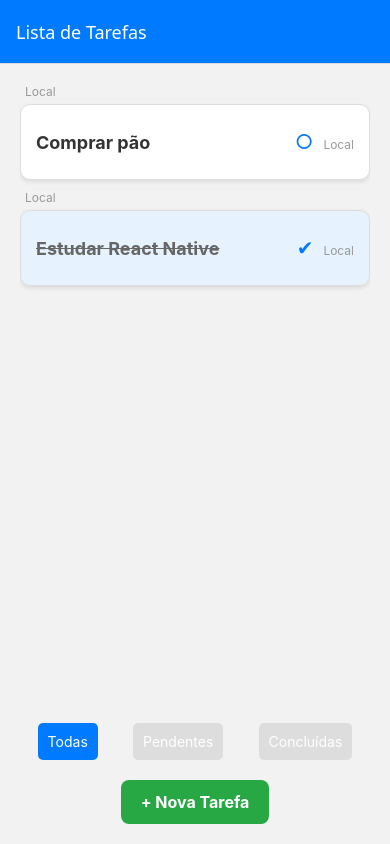
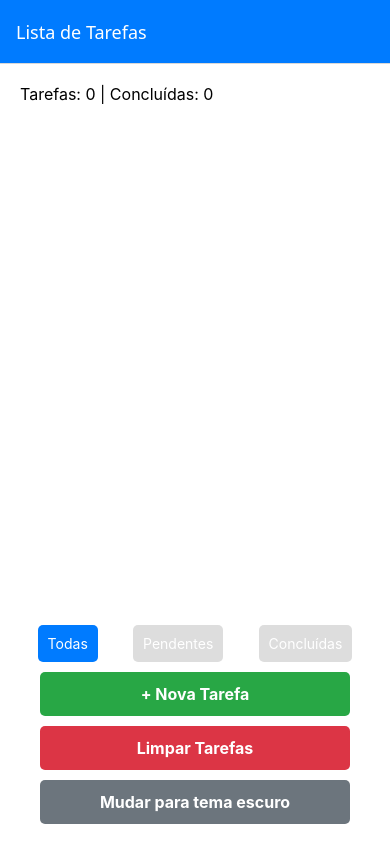
Before and after one commit to gabrielBorgesDornemann/Torradeira, a React Native app: screen /Home in a window 390 px wide. Built offline with nearby package versions, Linux system fonts and the light colour scheme.

Commit message:
Fiz o Slide 10

```diff
--- a/App.tsx
+++ b/App.tsx
@@ -4,11 +4,13 @@ import HomeScreen from "./screens/HomeScreen";
 import DetailsScreen from "./screens/DetailsScreen";
 import AddTaskScreen from "./screens/AddTaskScreen";
 import CustomHeader from "./components/CustomHeader";
+import { TaskProvider } from "./contexts/TaskContext";
 
 const Stack = createStackNavigator();
 
 export default function App() {
   return (
+    <TaskProvider>
       <NavigationContainer>
         <Stack.Navigator initialRouteName="Home">
           <Stack.Screen
@@ -38,5 +40,6 @@ export default function App() {
           />
         </Stack.Navigator>
       </NavigationContainer>
+    </TaskProvider>
   );
 }
--- a/components/TaskCard.tsx
+++ b/components/TaskCard.tsx
@@ -1,11 +1,13 @@
-import { StyleSheet, View, Text, TouchableOpacity } from "react-native";
+import { View, Text, TouchableOpacity, StyleSheet } from "react-native";
+import CustomButton from "./CustomButton";
 
 interface TaskCardProps {
   title: string;
   completed: boolean;
   onPress?: () => void;
   onToggle?: () => void;
-  userId?: number | null;
+  isLocal?: boolean;
+  onDelete?: () => void;
 }
 
 export default function TaskCard({
@@ -13,73 +15,53 @@ export default function TaskCard({
   completed,
   onPress,
   onToggle,
-  userId,
+  isLocal,
+  onDelete,
 }: TaskCardProps) {
   return (
-    <View
-      style={[styles.cardContainer, completed && styles.completedContainer]}
-    >
-      <TouchableOpacity
-        style={styles.card}
-        onPress={onPress}
-        disabled={!onPress}
-      >
-        <Text style={[styles.cardTitle, completed && styles.completed]}>
-          {title}
-        </Text>
-      </TouchableOpacity>
-
+    <TouchableOpacity onPress={onPress} activeOpacity={onPress ? 0.7 : 1}>
+      <View style={styles.actions}>
         {onToggle && (
           <TouchableOpacity style={styles.toggleButton} onPress={onToggle}>
             <Text style={styles.toggleText}>{completed ? "✔" : "○"}</Text>
           </TouchableOpacity>
         )}
-      <Text style={styles.sourceText}>{!userId ? "Local" : "API"}</Text>
+        <Text style={styles.title}>{title}</Text>
+        {isLocal && onDelete && (
+          <CustomButton
+            title="Excluir"
+            onPress={onDelete}
+            color="#dc3545"
+            style={styles.deleteButton}
+            textStyle={styles.deleteButtonText}
+          />
+        )}
       </View>
+    </TouchableOpacity>
   );
 }
 
 const styles = StyleSheet.create({
-  cardContainer: {
+  actions: {
     flexDirection: "row",
     alignItems: "center",
-    backgroundColor: "#fff",
-    padding: 15,
-    borderRadius: 10,
-    marginBottom: 10,
-    borderWidth: 1,
-    borderColor: "#ddd",
-    shadowColor: "#000",
-    shadowOffset: { width: 0, height: 2 },
-    shadowOpacity: 0.1,
-    shadowRadius: 5,
-    elevation: 3,
-  },
-  completedContainer: {
-    backgroundColor: "#e6f3ff",
-  },
-  card: {
-    flex: 1,
-  },
-  cardTitle: {
-    fontSize: 18,
-    fontWeight: "bold",
-    color: "#333",
-  },
-  completed: {
-    textDecorationLine: "line-through",
-    color: "#666",
+    marginVertical: 5,
   },
   toggleButton: {
-    padding: 10,
+    marginRight: 10,
   },
   toggleText: {
-    fontSize: 20,
-    color: "#007bff",
+    fontSize: 18,
   },
-  sourceText: {
-    fontSize: 12,
-    color: "#999",
-    marginTop: 5,
+  title: {
+    flex: 1,
+    fontSize: 16,
+  },
+  deleteButton: {
+    paddingVertical: 8,
+    paddingHorizontal: 12,
+  },
+  deleteButtonText: {
+    fontSize: 14,
   },
 });
--- /dev/null
+++ b/contexts/TaskContext.tsx
@@ -0,0 +1,108 @@
+import { createContext, useContext, useState, useMemo } from "react";
+
+interface Task {
+  id: string;
+  title: string;
+  description?: string;
+  completed: boolean;
+  userId: number | null;
+}
+
+interface TaskContextProps {
+  localTasks: Task[];
+  addTask: (task: { title: string; description?: string }) => void;
+  updateTask: (
+    id: string,
+    task: { title: string; description?: string }
+  ) => void;
+  deleteTask: (id: string) => void;
+  toggleTaskCompletion: (id: string) => void;
+  clearTasks: () => void;
+  getCompletedCount: () => number;
+  theme: "light" | "dark";
+  toggleTheme: () => void;
+}
+
+const TaskContext = createContext<TaskContextProps | undefined>(undefined);
+
+export const TaskProvider = ({ children }: { children: React.ReactNode }) => {
+  const [localTasks, setLocalTasks] = useState<Task[]>([]);
+  const [theme, setTheme] = useState<"light" | "dark">("light");
+
+  const addTask = ({
+    title,
+    description = "",
+  }: {
+    title: string;
+    description?: string;
+  }) => {
+    const newTask: Task = {
+      id: Date.now().toString(),
+      title,
+      description,
+      completed: false,
+      userId: null,
+    };
+    setLocalTasks((prev) => [newTask, ...prev]);
+  };
+
+  const updateTask = (
+    id: string,
+    { title, description = "" }: { title: string; description?: string }
+  ) => {
+    setLocalTasks((prev) =>
+      prev.map((task) =>
+        task.id === id ? { ...task, title, description } : task
+      )
+    );
+  };
+
+  const deleteTask = (id: string) => {
+    setLocalTasks((prev) => prev.filter((task) => task.id !== id));
+  };
+
+  const toggleTaskCompletion = (id: string) => {
+    setLocalTasks((prev) =>
+      prev.map((task) =>
+        task.id === id ? { ...task, completed: !task.completed } : task
+      )
+    );
+  };
+
+  const clearTasks = () => {
+    setLocalTasks([]);
+  };
+
+  const getCompletedCount = () => {
+    return localTasks.filter((task) => task.completed).length;
+  };
+
+  const toggleTheme = () => {
+    setTheme((prev) => (prev === "light" ? "dark" : "light"));
+  };
+
+  const value = useMemo(
+    () => ({
+      localTasks,
+      addTask,
+      updateTask,
+      deleteTask,
+      toggleTaskCompletion,
+      clearTasks,
+      getCompletedCount,
+      theme,
+      toggleTheme,
+    }),
+    [localTasks, theme]
+  );
+
+  return <TaskContext.Provider value={value}>{children}</TaskContext.Provider>;
+};
+
+export const useTasks = () => {
+  const context = useContext(TaskContext);
+  if (!context) {
+    throw new Error("useTasks deve ser usado dentro de TaskProvider");
+  }
+  return context;
+};
--- a/screens/AddTaskScreen.tsx
+++ b/screens/AddTaskScreen.tsx
@@ -1,50 +1,57 @@
-import React, { useState } from "react";
-import {
-  View,
-  Text,
-  TextInput,
-  TouchableOpacity,
-  StyleSheet,
-  Alert,
-} from "react-native";
+import React, { useEffect, useState } from "react";
+import { View, Text, TouchableOpacity, StyleSheet, Alert } from "react-native";
+import CustomInput from "../components/CustomInput";
+import { useTasks } from "../contexts/TaskContext";
 
-export default function AddTaskScreen({ navigation, route }: any) {
-  const { addTask } = route.params;
+export default function AddTaskScreen({ route, navigation }: any) {
+  const { addTask, updateTask } = useTasks();
+  const task = route.params?.task;
+
   const [title, setTitle] = useState("");
   const [description, setDescription] = useState("");
 
-  const handleAddTask = () => {
-    if (title.trim() === "") {
-      Alert.alert("Erro", "O título da tarefa é obrigatório.");
+  useEffect(() => {
+    if (task) {
+      setTitle(task.title);
+      setDescription(task.description);
+    }
+  }, [task]);
+
+  const handleSave = () => {
+    if (!title.trim()) {
+      Alert.alert("Erro", "O título é obrigatório.");
       return;
     }
 
-    addTask({ title, description });
+    if (task) {
+      updateTask(task.id, { title, description });
+    } else {
+      addTask({ title, description });
+    }
+
     navigation.goBack();
   };
 
   return (
     <View style={styles.container}>
-      <Text style={styles.label}>Título da Tarefa</Text>
-      <TextInput
-        style={styles.input}
+      <Text style={styles.label}>Título</Text>
+      <CustomInput
         value={title}
         onChangeText={setTitle}
         placeholder="Digite o título"
+        required
       />
 
       <Text style={styles.label}>Descrição</Text>
-      <TextInput
-        style={[styles.input, styles.multiline]}
+      <CustomInput
         value={description}
         onChangeText={setDescription}
-        placeholder="Digite a descrição (opcional)"
+        placeholder="Descrição (opcional)"
         multiline
-        numberOfLines={4}
       />
 
-      <TouchableOpacity style={styles.button} onPress={handleAddTask}>
-        <Text style={styles.buttonText}>Adicionar</Text>
+      <TouchableOpacity style={styles.button} onPress={handleSave}>
+        <Text style={styles.buttonText}>{task ? "Salvar" : "Adicionar"}</Text>
       </TouchableOpacity>
     </View>
   );
@@ -62,24 +69,12 @@ const styles = StyleSheet.create({
     color: "#333",
     marginBottom: 8,
   },
-  input: {
-    backgroundColor: "#fff",
-    borderColor: "#ccc",
-    borderWidth: 1,
-    borderRadius: 5,
-    padding: 10,
-    marginBottom: 16,
-    fontSize: 16,
-  },
-  multiline: {
-    height: 100,
-    textAlignVertical: "top",
-  },
   button: {
     backgroundColor: "#007bff",
     paddingVertical: 12,
     borderRadius: 5,
     alignItems: "center",
+    marginTop: 20,
   },
   buttonText: {
     color: "#fff",
--- a/screens/HomeScreen.tsx
+++ b/screens/HomeScreen.tsx
@@ -2,110 +2,61 @@ import React, { useState } from "react";
 import {
   View,
   Text,
-  TouchableOpacity,
   FlatList,
   StyleSheet,
+  TouchableOpacity,
 } from "react-native";
+import { useTasks } from "../contexts/TaskContext";
 import TaskCard from "../components/TaskCard";
-import CustomButton from "../components/CustomButton";
 import CustomModal from "../components/CustomModal";
 
-interface Task {
-  id: string;
-  title: string;
-  description?: string;
-  completed: boolean;
-  userId: number | null;
-}
-
 export default function HomeScreen({ navigation }: any) {
-  const [tasks, setTasks] = useState<Task[]>([
-    { id: "1", title: "Comprar pão", completed: false, userId: null },
-    { id: "2", title: "Estudar React Native", completed: true, userId: 1 },
-  ]);
+  const {
+    localTasks,
+    deleteTask,
+    toggleTaskCompletion,
+    getCompletedCount,
+    clearTasks,
+    theme,
+    toggleTheme,
+  } = useTasks();
 
   const [filter, setFilter] = useState<"all" | "pending" | "completed">("all");
   const [modalVisible, setModalVisible] = useState(false);
   const [taskToDelete, setTaskToDelete] = useState<string | null>(null);
+  const [clearModalVisible, setClearModalVisible] = useState(false);
 
-  const filteredTasks = tasks.filter((task) => {
+  const filteredTasks = localTasks.filter((task) => {
     if (filter === "pending") return !task.completed;
     if (filter === "completed") return task.completed;
     return true;
   });
 
-  const addTask = ({
-    title,
-    description = "",
-  }: {
-    title: string;
-    description?: string;
-  }) => {
-    const newTask: Task = {
-      id: Date.now().toString(),
-      title,
-      description,
-      completed: false,
-      userId: null,
-    };
-    setTasks((prev) => [newTask, ...prev]);
-  };
-
-  const handleTaskPress = (task: Task) => {
-    navigation.navigate("Details", { item: task });
-  };
-
-  const toggleTask = (id: string) => {
-    setTasks((prev) =>
-      prev.map((task) =>
-        task.id === id ? { ...task, completed: !task.completed } : task
-      )
-    );
-  };
-
-  const deleteTask = () => {
-    setTasks((prev) => prev.filter((task) => task.id !== taskToDelete));
-    setModalVisible(false);
-    setTaskToDelete(null);
-  };
-
-  const renderItem = ({ item }: { item: Task }) => {
-    const isLocal = typeof item.id === "string";
-
-    return (
-      <View>
-        <Text style={styles.sourceText}>{isLocal ? "Local" : "API"}</Text>
+  const renderItem = ({ item }: any) => (
     <TaskCard
       title={item.title}
       completed={item.completed}
-          onPress={() => (isLocal ? handleTaskPress(item) : null)}
-          onToggle={() => (isLocal ? toggleTask(item.id) : null)}
+      onPress={() => navigation.navigate("Details", { item })}
+      onToggle={() => toggleTaskCompletion(item.id)}
       onDelete={() => {
-            if (isLocal) {
         setTaskToDelete(item.id);
         setModalVisible(true);
-            }
       }}
-          isLocal={isLocal}
+      isLocal
     />
-      </View>
   );
-  };
 
   return (
-    <View style={{ flex: 1, padding: 20 }}>
+    <View style={[styles.container, theme === "dark" && styles.darkContainer]}>
+      <Text style={styles.countText}>
+        Tarefas: {filteredTasks.length} | Concluídas: {getCompletedCount()}
+      </Text>
+
       <FlatList
         data={filteredTasks}
         keyExtractor={(item) => item.id}
         renderItem={renderItem}
-      />
-
-      <CustomModal
-        visible={modalVisible}
-        onClose={() => setModalVisible(false)}
-        title="Confirmar Exclusão"
-        message="Deseja realmente excluir esta tarefa?"
-        onConfirm={deleteTask}
+        contentContainerStyle={{ paddingBottom: 80 }}
       />
 
       <View style={styles.filterContainer}>
@@ -129,31 +80,67 @@ export default function HomeScreen({ navigation }: any) {
         ))}
       </View>
 
-      <View style={styles.addButtonContainer}>
       <TouchableOpacity
-          style={styles.addButton}
-          onPress={() => navigation.navigate("AddTask", { addTask })}
+        style={styles.button}
+        onPress={() => navigation.navigate("AddTask")}
       >
-          <Text style={styles.addButtonText}>+ Nova Tarefa</Text>
+        <Text style={styles.buttonText}>+ Nova Tarefa</Text>
       </TouchableOpacity>
-      </View>
+
+      <TouchableOpacity
+        style={[styles.button, { backgroundColor: "#dc3545", marginTop: 10 }]}
+        onPress={() => setClearModalVisible(true)}
+      >
+        <Text style={styles.buttonText}>Limpar Tarefas</Text>
+      </TouchableOpacity>
+
+      <TouchableOpacity
+        style={[styles.button, { backgroundColor: "#6c757d", marginTop: 10 }]}
+        onPress={toggleTheme}
+      >
+        <Text style={styles.buttonText}>
+          Mudar para tema {theme === "light" ? "escuro" : "claro"}
+        </Text>
+      </TouchableOpacity>
 
       <CustomModal
         visible={modalVisible}
         onClose={() => setModalVisible(false)}
         title="Confirmar Exclusão"
         message="Deseja realmente excluir esta tarefa?"
-        onConfirm={deleteTask}
+        onConfirm={() => {
+          if (taskToDelete) deleteTask(taskToDelete);
+          setModalVisible(false);
+        }}
+      />
+
+      <CustomModal
+        visible={clearModalVisible}
+        onClose={() => setClearModalVisible(false)}
+        title="Limpar Tarefas"
+        message="Deseja apagar todas as tarefas locais?"
+        onConfirm={() => {
+          clearTasks();
+          setClearModalVisible(false);
+        }}
       />
     </View>
   );
 }
 
 const styles = StyleSheet.create({
+  container: {
+    flex: 1,
+    padding: 20,
+    backgroundColor: "#fff",
+  },
+  darkContainer: {
+    backgroundColor: "#333",
+  },
   filterContainer: {
     flexDirection: "row",
     justifyContent: "space-around",
-    marginBottom: 10,
+    marginVertical: 10,
   },
   filterButton: {
     padding: 10,
@@ -167,25 +154,21 @@ const styles = StyleSheet.create({
     color: "#fff",
     fontSize: 14,
   },
-  addButtonContainer: {
-    alignItems: "center",
-    marginTop: 10,
-  },
-  addButton: {
+  button: {
     backgroundColor: "#28a745",
     paddingVertical: 12,
-    paddingHorizontal: 20,
-    borderRadius: 8,
+    borderRadius: 5,
+    alignItems: "center",
+    marginHorizontal: 20,
   },
-  addButtonText: {
+  buttonText: {
     color: "#fff",
     fontSize: 16,
     fontWeight: "bold",
   },
-  sourceText: {
-    marginLeft: 5,
-    marginBottom: 5,
-    fontSize: 12,
-    color: "#999",
+  countText: {
+    fontSize: 16,
+    marginBottom: 10,
+    color: "#000",
   },
 });
```
Also changed, not shown: Saudacoes.tsx (deleted, +0 -7 lines), screens/DetailsScreen.tsx (+4 -4 lines). Lines whose indentation alone changed are shown as unchanged.
